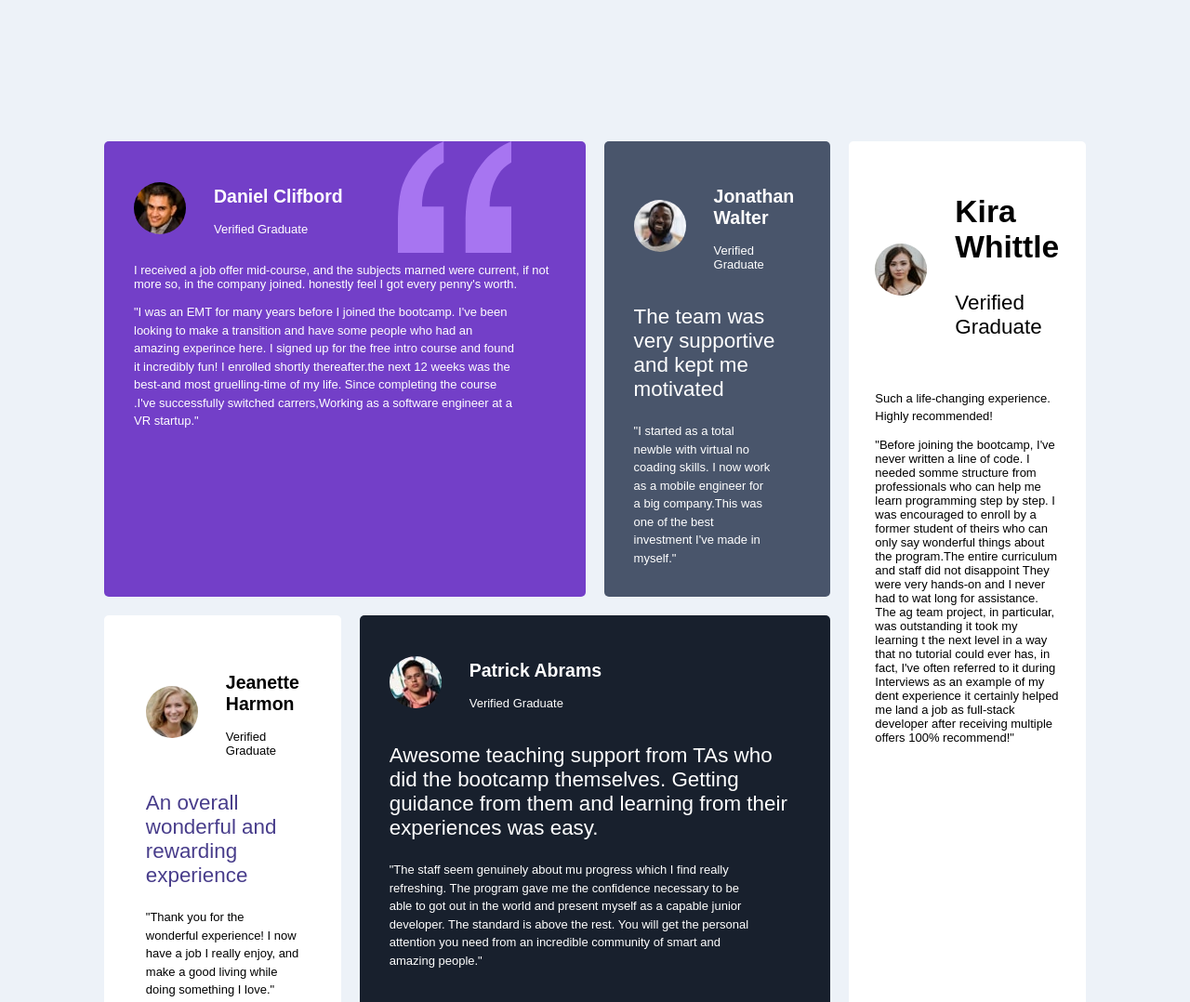
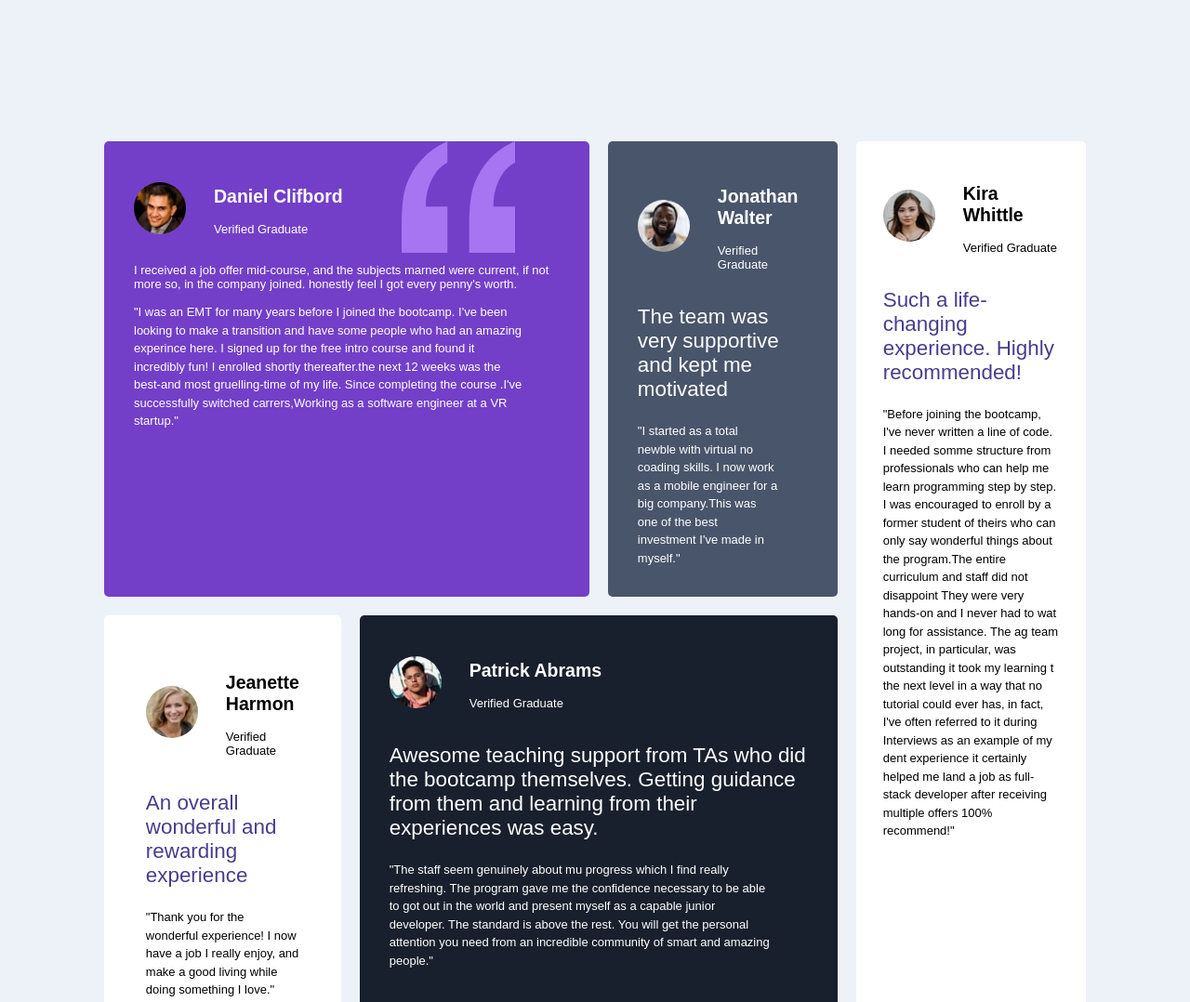
Before and after one commit to chillbro20/Testimonials-Grid-Section, a plain HTML site: page index.html in a window 1280 px wide. Shown: the top 1078 px of the page at 93% size. Drawn offline with Linux system fonts and the light colour scheme.

Commit message:
Update index.html

```diff
--- a/index.html
+++ b/index.html
@@ -6,6 +6,8 @@
     <meta http-equiv="X-UA-Compatible" content="IE=edge">
     <meta name="viewport" content="width=device-width, initial-scale=1.0">
     <title>Level 2 project</title>
+    <link rel="preconnect" href="https://fonts.gstatic.com" />
+    <link href="https://fonts.googleapis.com/css2?family=Barlow+Semi+Condensed:wght@500;600&display=swap" rel="stylesheet" />
     <link rel="stylesheet" href="style.css">
 </head>
 
@@ -87,15 +89,15 @@
         <div class="box5">
             <div class="top">
                 <span><img src="/images/image-kira.jpg" alt="image-kira"></span>
-                <div class="middle">
+                <div>
                     <h2>Kira Whittle</h2>
                     <p>Verified Graduate</p>
                 </div>
             </div>
-            <div class="bottom">
+            <div class="middle">
                 <p>Such a life-changing experience. Highly recommended!</p>
             </div>
-            <div>
+            <div class="bottom">
                 "Before joining the bootcamp, I've never written a line of code. I needed somme structure from
                 professionals who can help me learn programming step by step. I was encouraged to enroll by a former
                 student of theirs who can only say wonderful things about the program.The entire curriculum and staff
```
